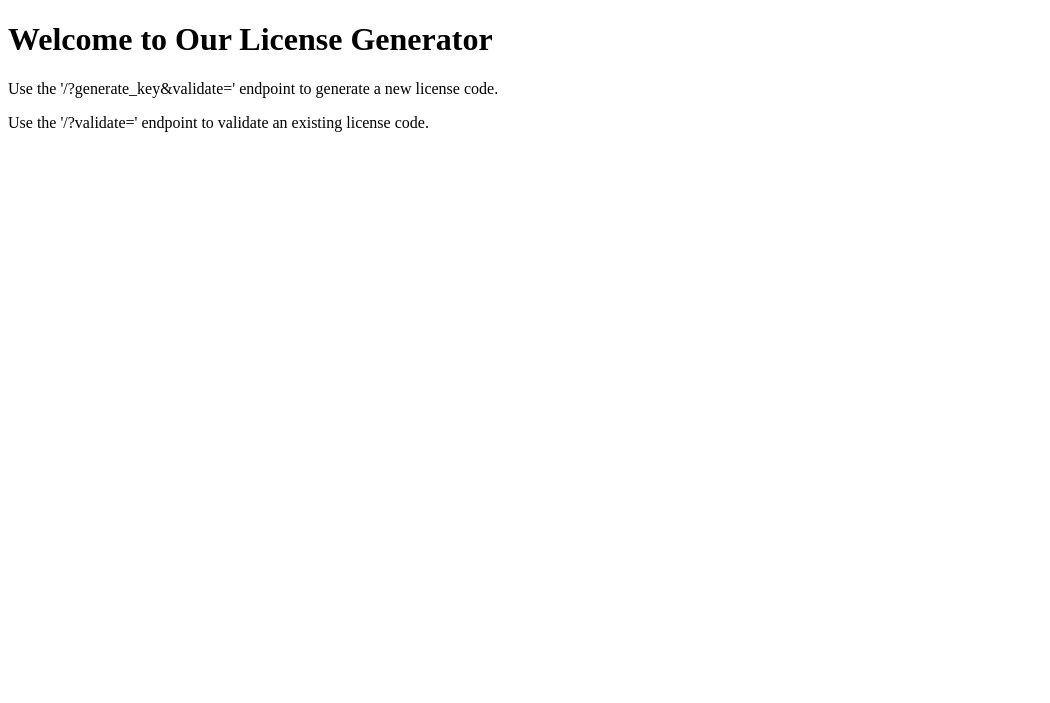
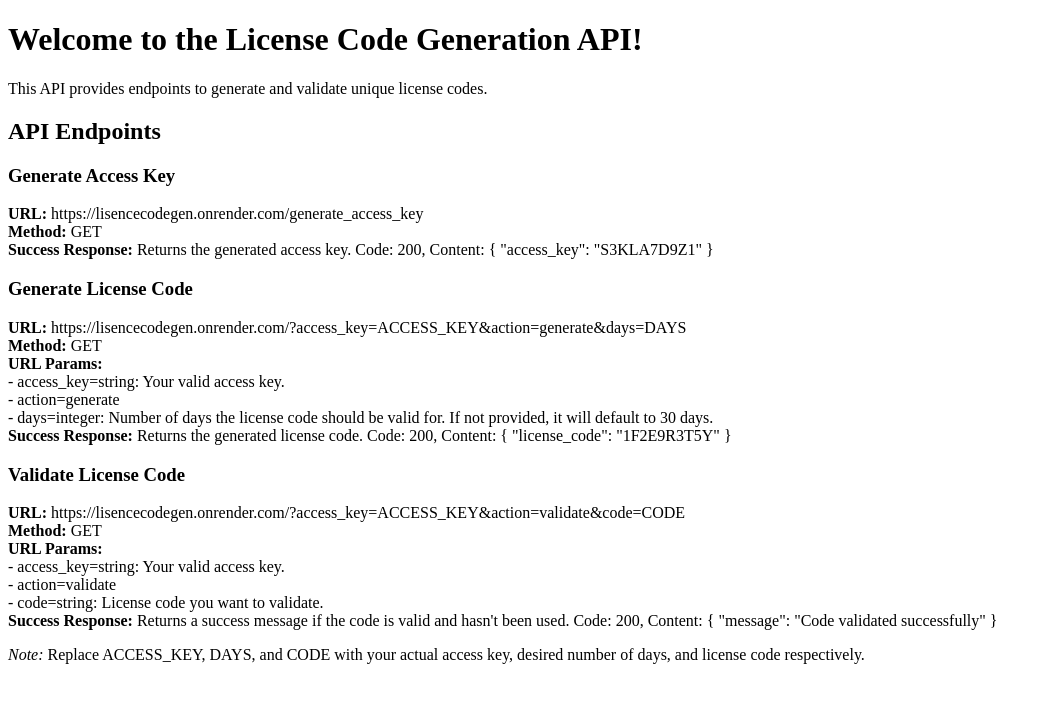
Before and after one commit to TG-Collection/RedeemGen, a Flask app: template templates/index.html in a window 1280 px wide. Shown: the top 703 px of the page, without its empty margins (0-1050 px from the left). Run offline with Flask 3, Linux system fonts and the light colour scheme; the template is opened without the code that fills it, so the values that code supplies are empty.

Commit message:
Update index.html

```diff
--- a/templates/index.html
+++ b/templates/index.html
@@ -1,12 +1,42 @@
-<!-- templates/index.html -->
 <!DOCTYPE html>
 <html>
 <head>
-    <title>Welcome to Our License Generator</title>
+    <title>License Code Generation API</title>
 </head>
 <body>
-    <h1>Welcome to Our License Generator</h1>
-    <p>Use the '/?generate_key&validate=<time_in_days>' endpoint to generate a new license code.</p>
-    <p>Use the '/?validate=<generated_code>' endpoint to validate an existing license code.</p>
+    <h1>Welcome to the License Code Generation API!</h1>
+    <p>This API provides endpoints to generate and validate unique license codes.</p>
+    <h2>API Endpoints</h2>
+
+    <h3>Generate Access Key</h3>
+    <p>
+        <strong>URL:</strong> https://lisencecodegen.onrender.com/generate_access_key<br>
+        <strong>Method:</strong> GET<br>
+        <strong>Success Response:</strong> Returns the generated access key. Code: 200, Content: { "access_key": "S3KLA7D9Z1" }
+    </p>
+
+    <h3>Generate License Code</h3>
+    <p>
+        <strong>URL:</strong> https://lisencecodegen.onrender.com/?access_key=ACCESS_KEY&action=generate&days=DAYS<br>
+        <strong>Method:</strong> GET<br>
+        <strong>URL Params:</strong><br>
+        - access_key=string: Your valid access key.<br>
+        - action=generate<br>
+        - days=integer: Number of days the license code should be valid for. If not provided, it will default to 30 days.<br>
+        <strong>Success Response:</strong> Returns the generated license code. Code: 200, Content: { "license_code": "1F2E9R3T5Y" }
+    </p>
+
+    <h3>Validate License Code</h3>
+    <p>
+        <strong>URL:</strong> https://lisencecodegen.onrender.com/?access_key=ACCESS_KEY&action=validate&code=CODE<br>
+        <strong>Method:</strong> GET<br>
+        <strong>URL Params:</strong><br>
+        - access_key=string: Your valid access key.<br>
+        - action=validate<br>
+        - code=string: License code you want to validate.<br>
+        <strong>Success Response:</strong> Returns a success message if the code is valid and hasn't been used. Code: 200, Content: { "message": "Code validated successfully" }
+    </p>
+
+    <p><em>Note:</em> Replace ACCESS_KEY, DAYS, and CODE with your actual access key, desired number of days, and license code respectively.</p>
 </body>
 </html>
```
